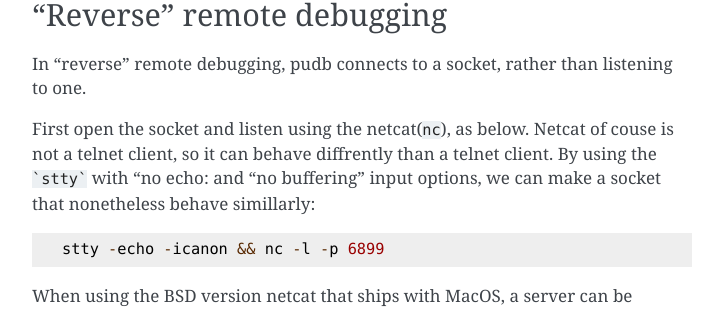
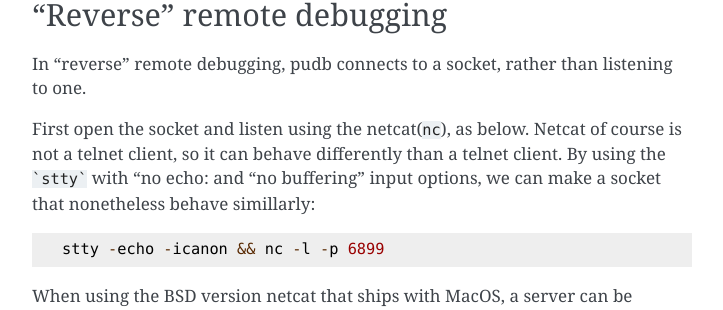
Before and after one commit to inducer/pudb, a Sphinx documentation site: the page built from doc/starting.rst, in a window 1280 px wide and 900 px high, scrolled down 2236 px. Shown: the part 143-453 px from the top of the window, without its empty margins (388-1111 px from the left). Built offline with Sphinx 7.4.7, drawn with Linux system fonts in a browser that asks for light colours.

Commit message:
docs: Fix a few typos
There are small typos in:
- doc/starting.rst
- test/test_var_view.py

Fixes:
- Should read `various` rather than `variaous`.
- Should read `utilities` rather than `utitlities`.
- Should read `expected` rather than `extected`.
- Should read `differently` rather than `diffrently`.
- Should read `course` rather than `couse`.

````diff
--- a/doc/starting.rst
+++ b/doc/starting.rst
@@ -100,7 +100,7 @@
 In "reverse" remote debugging, pudb connects to a socket, rather than listening to one.
 
 First open the socket and listen using the netcat(``nc``), as below.
-Netcat of couse is not a telnet client, so it can behave diffrently than a telnet client.
+Netcat of course is not a telnet client, so it can behave differently than a telnet client.
 By using the ```stty``` with "no echo: and "no buffering" input options, we
 can make a socket that nonetheless behave simillarly::
 
````
Also changed, not shown: 1 other file.
